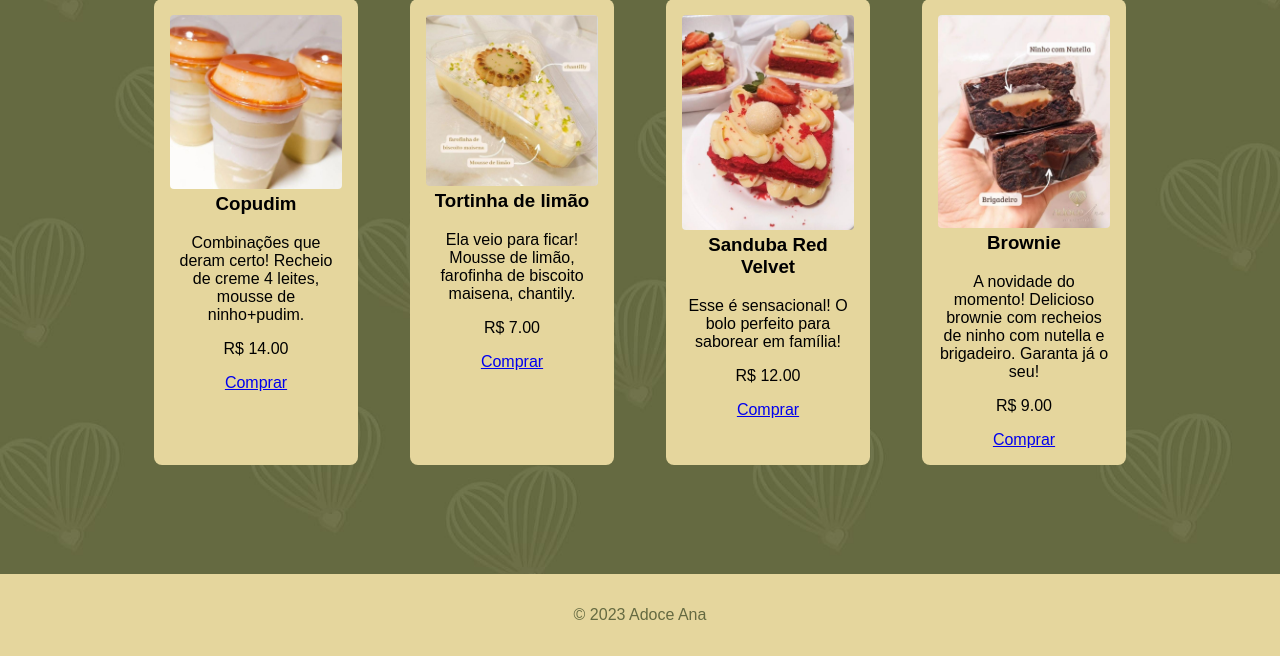
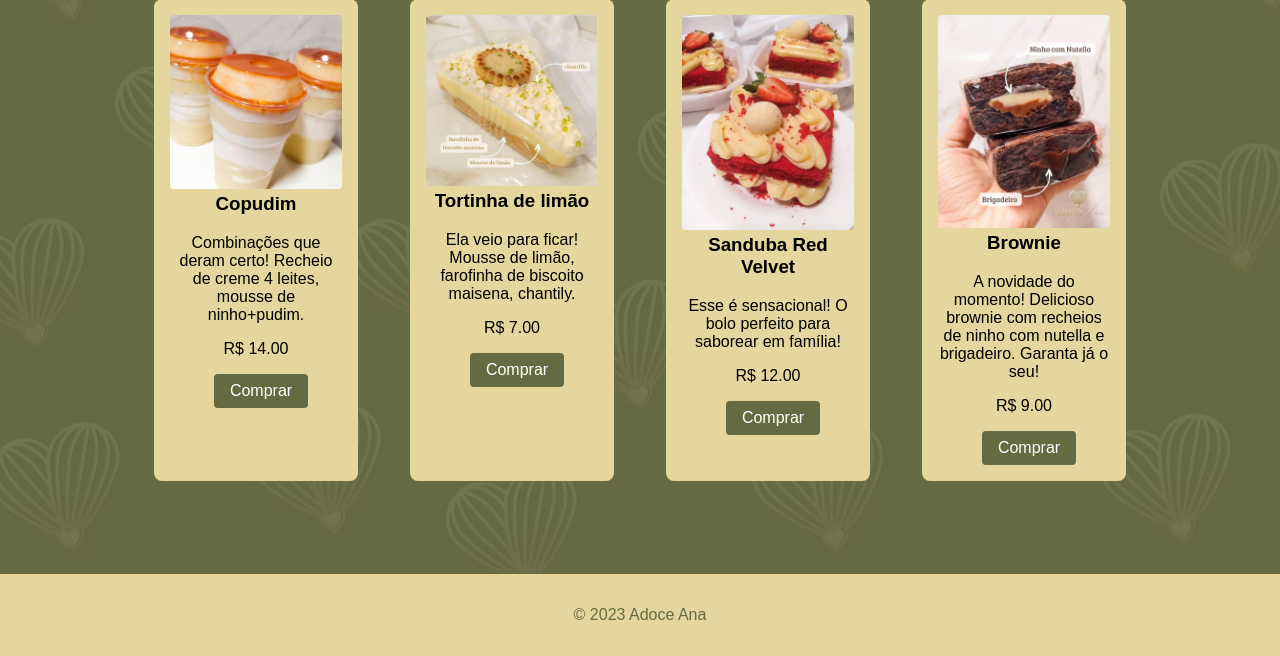
Before and after one commit to palomaalmeida09/AdoceAna, a Django app: page /catalogo/ in a window 1280 px wide. Shown: the part 144-800 px from the top of the page. Run offline with Django 3.2, Linux system fonts and the light colour scheme; the first user in the database is signed in; data comes from the database, SQL or seed files in the repository.

Commit message:
ajuste no catálogo

```diff
--- a/usuarios/templates/catalogo.html
+++ b/usuarios/templates/catalogo.html
@@ -58,20 +58,27 @@
             margin-top: 0;
         }
 
-        .product-button {
+        .product-button,
+        .product a,
+        .product-button-cadastro {
             font-size: 16px;
-            color:#656A41;
-            background-color: #E5D69D;
+            color:#fff;
+            background-color: #656A41;
             border: none;
             padding: 8px 16px;
             border-radius: 4px;
             cursor: pointer;
             margin-left: 10px;
+            text-decoration: none;
+            display: inline-block;
+            transition: background-color 0.3s;
         }
 
-        .product-button:hover{
-            background-color: #656A41;
-            color: #fff;
+        .product-button:hover,
+        .product a:hover,
+        .product-button-cadastro {
+            background-color: #E5D69D;
+            color: #656A41;
         }
 
         footer {
```
Also changed, not shown: db.sqlite3.
